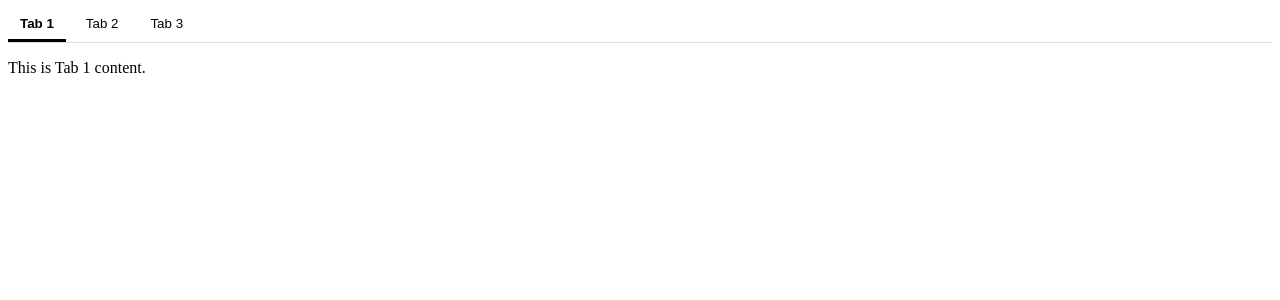
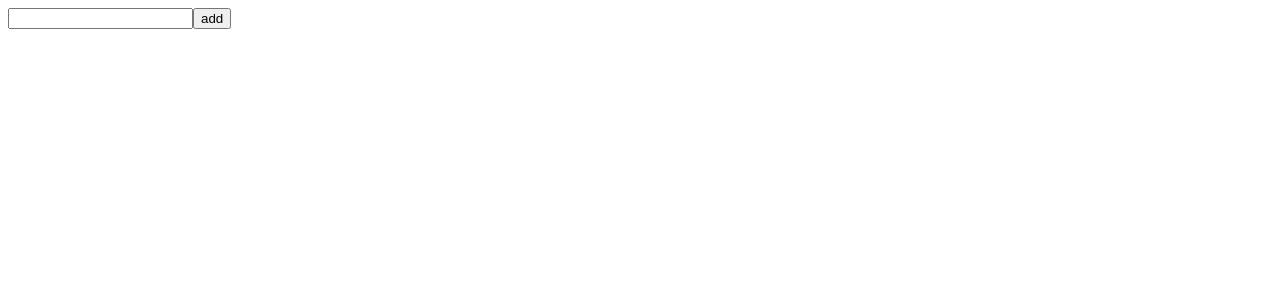
Before and after one commit to sandybhatta/machine-coding, a React (Vite) app: page / in a window 1280 px wide. Shown: the top 300 px of the page. Built offline with nearby package versions, Linux system fonts and the light colour scheme.

Commit message:
todo list component is made

```diff
--- a/src/App.jsx
+++ b/src/App.jsx
@@ -4,6 +4,7 @@ import React from 'react'
 // import TwoWayBinding from './useStateHookPrac/TwoWayBinding'
 // import ColorPicker from './useStateHookPrac/ColorPicker'
 import TabSwitcher from './useStateHookPrac/TabSwitcher'
+import ToDo from './useStateHookPrac/ToDo'
 // import ToggleButton from './useStateHookPrac/ToggleButton'
 // import UserCard from './MachineCodingComp/UserCard'
 // import LimitCounter from './EasyComponents/LimitCounter'
@@ -45,8 +46,9 @@ const App = () => {
                 {/*6. <ColorPicker/> */}
 
 
-                <TabSwitcher/>
+                {/* <TabSwitcher/> */}
 
+                  <ToDo/>
 
 
 
--- /dev/null
+++ b/src/useStateHookPrac/ToDo.jsx
@@ -0,0 +1,54 @@
+import React, { useState } from 'react'
+
+const ToDo = () => {
+    const [todos , setTodos]= useState([])
+    const [input,setInput] = useState("")
+    const[editing,setEditing]=useState(-1)
+
+    const addTodo = ()=>{
+        setTodos([...todos,{id:todos.length+1,content:input}])
+        setInput("")
+    }
+    const editTodo = (id)=>{
+        const editTodo=todos.find(todo=>todo.id===id)
+        setInput(editTodo.content)
+        setEditing(id)
+    }
+    const saveTodo = ()=>{
+       const updateTodo= todos.map(todo=>{
+        return todo.id===editing?{...todo,content:input}:todo
+       })
+        setTodos([...updateTodo])
+        setInput("")
+        setEditing(-1)
+    }
+    const deleteTodo=(id)=>{
+        setTodos(todos.filter(todo=>todo.id!==id))
+    }
+  return (
+    <div>
+        <input
+        value={input}
+        onChange={(e)=>setInput(e.target.value)}
+        />
+        <button onClick={editing>-1?saveTodo:addTodo}> {editing>-1?"save":"add"}</button>
+
+
+        <ul>
+            {
+                todos.map(todo=>{
+                    return (
+                        <div key={todo.id}>
+                        <li >{todo.content}</li>
+                        <button onClick={()=>editTodo(todo.id)} >edit</button>
+                        <button onClick={()=>deleteTodo(todo.id)}>delete</button>
+                        </div>
+                    )
+                })
+            }
+        </ul>
+    </div>
+  )
+}
+
+export default ToDo
```
